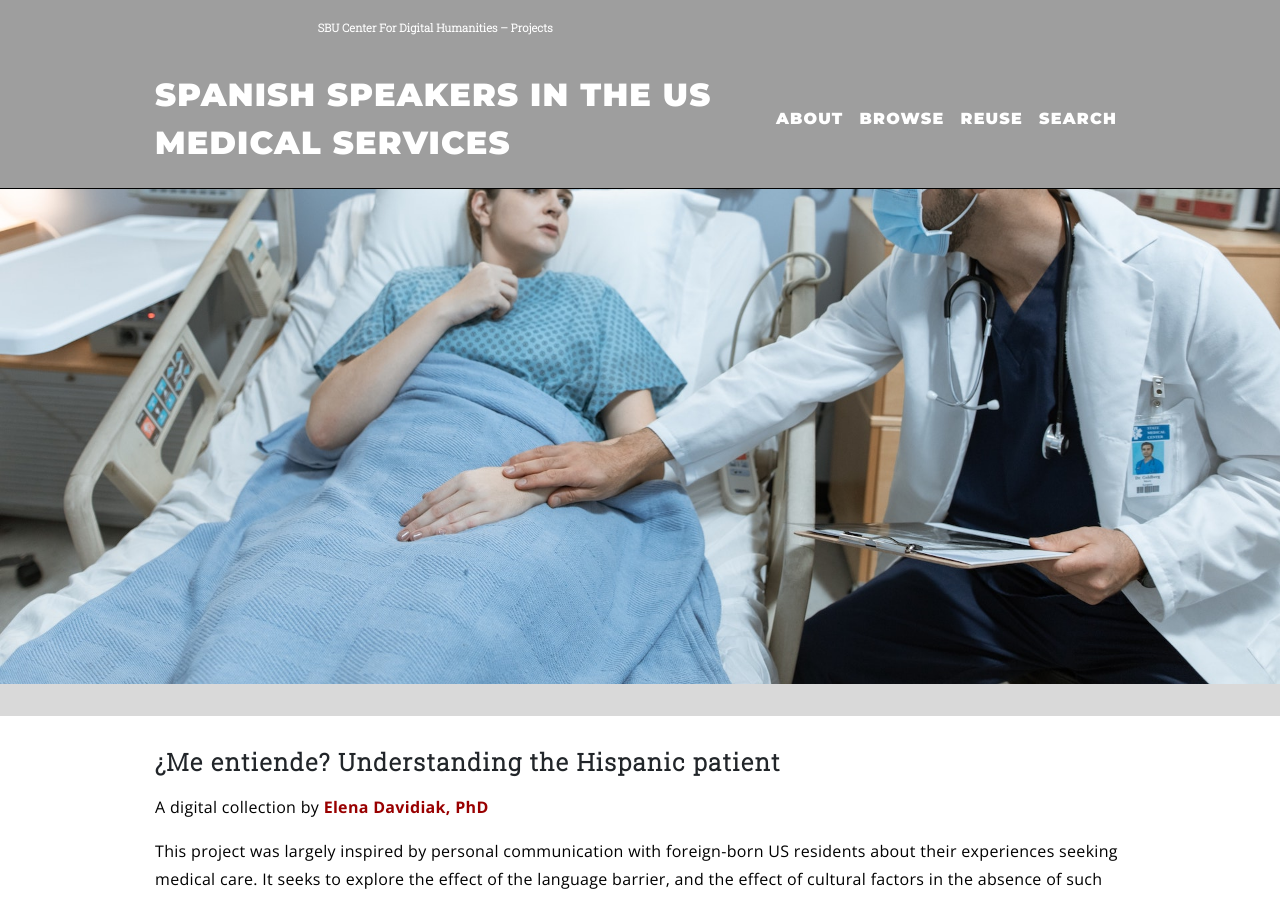
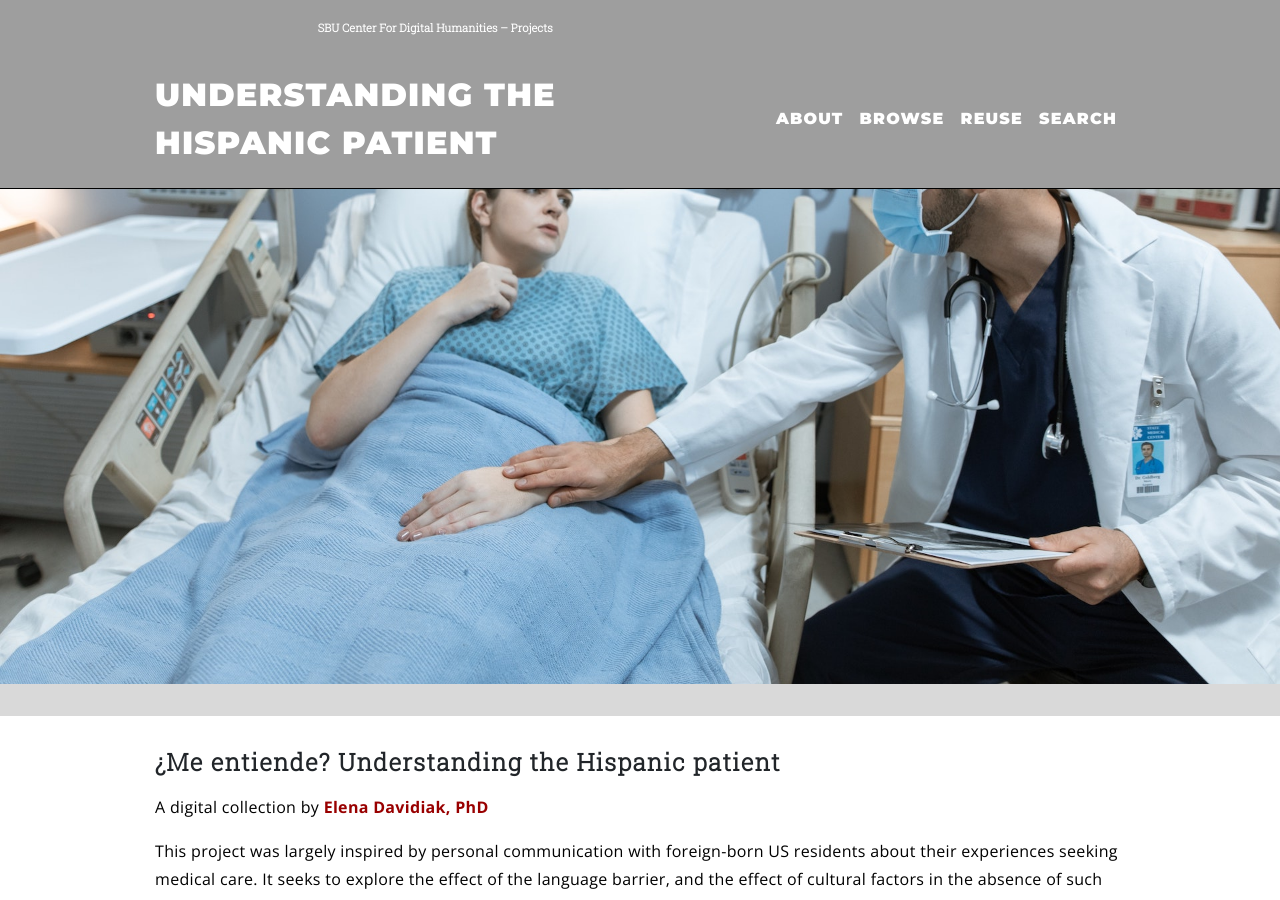
Before and after one commit to sbucdh/davidiak, a Jekyll site: the page built from index.md, in a window 1280 px wide and 900 px high. Built offline with Jekyll 4.4.1, drawn with Linux system fonts in a browser that asks for light colours; some of the changed text lies outside the part shown.

Commit message:
Update site title

```diff
--- a/_config.yml
+++ b/_config.yml
@@ -18,7 +18,7 @@
 # Feel free to change these! For more info, refer to:
 # ~> https://jekyllrb.com/docs/configuration/options/
 
-title:            'Spanish Speakers in the US Medical Services'
+title:            'Understanding the Hispanic Patient'
 description:      'A collection of interview videos by Elena Davidiak'
 url:              'https://sbucdh.github.io'
 baseurl:          '/davidiak'
```
